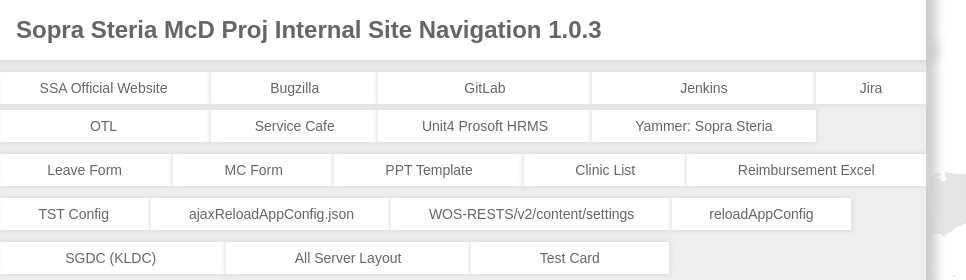
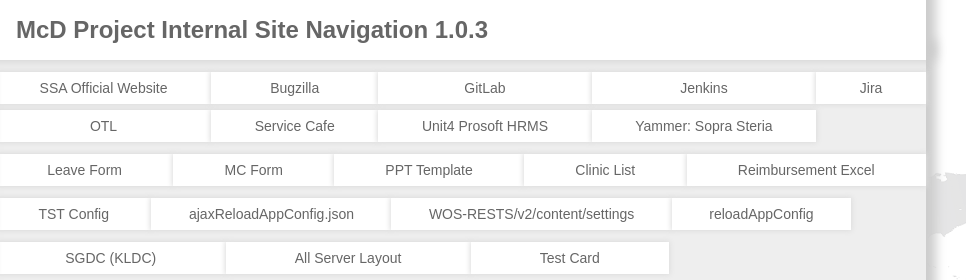
Before and after one commit to stekovinbranturry/navigation-website, a plain HTML site: page index.html in a window 1280 px wide. Shown: the top 280 px of the page, 314-1280 px from the left. Drawn offline with Linux system fonts and the light colour scheme.

Commit message:
Update web title

```diff
--- a/index.html
+++ b/index.html
@@ -16,7 +16,7 @@
 				<img src="img/steria-logo.png" alt="">
 			</div>
 			<div class="title fl">
-				<h1>Sopra Steria McD Proj Internal Site Navigation 1.0.3</h1>
+				<h1>McD Project Internal Site Navigation 1.0.3</h1>
 			</div>
 		</header>
 
```
